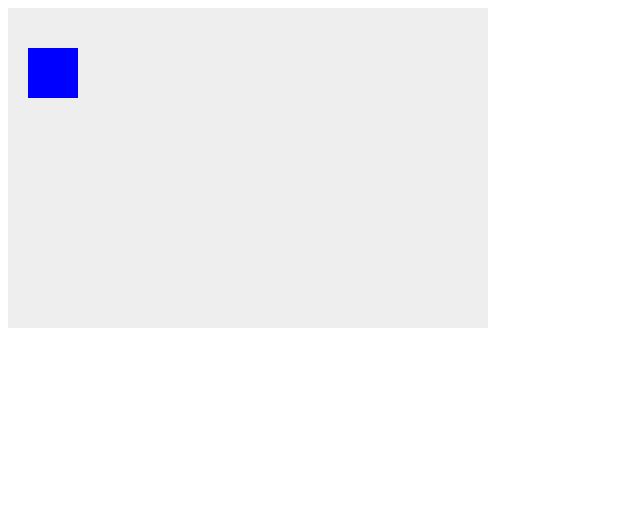
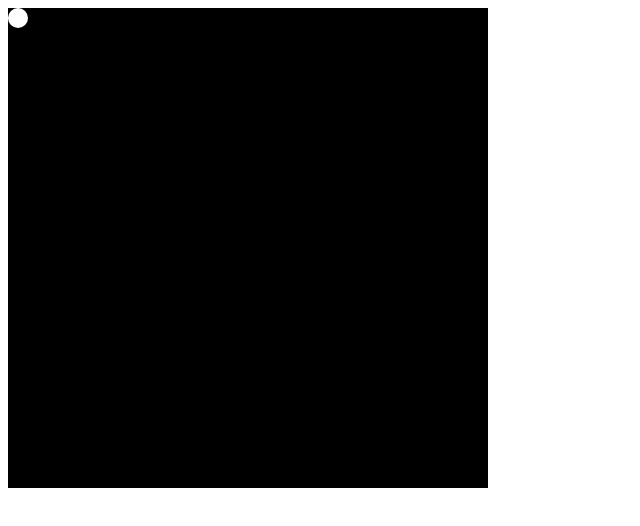
Before and after one commit to kcmaxwell/snake-canvas, a plain HTML site: page index.html in a window 1280 px wide. Shown: the whole page, without its empty margins (0-640 px from the left). Drawn offline with Linux system fonts and the light colour scheme.

Commit message:
Test drawing the fruit

```diff
--- a/index.html
+++ b/index.html
@@ -8,7 +8,7 @@
 </head>
 
 <body>
-    <canvas id="myCanvas" width="480" height="320"></canvas>
+    <canvas id="myCanvas" width="480" height="480"></canvas>
 
     <script src="script.js"></script>
 </body>
--- a/script.js
+++ b/script.js
@@ -1,8 +1,25 @@
 var canvas = document.getElementById("myCanvas");
 var ctx = canvas.getContext("2d");
 
-ctx.beginPath();
-ctx.rect(20, 40, 50, 50);
-ctx.fillStyle = "blue";
-ctx.fill();
-ctx.closePath();
+var fruitX = 10;
+var fruitY = 10;
+
+function draw() {
+	ctx.clearRect(0, 0, canvas.width, canvas.height);
+	drawFruit();
+	drawSnake();
+}
+
+function drawFruit() {
+	ctx.beginPath();
+	ctx.arc(fruitX, fruitY, 10, 0, Math.PI * 2);
+	ctx.fillStyle = "white";
+	ctx.fill();
+	ctx.closePath();
+}
+
+function drawSnake() {
+
+}
+
+setInterval(draw, 16.6667);
--- a/style.css
+++ b/style.css
@@ -1 +1 @@
-canvas { background: #eee; }
+canvas { background: black; }
```
